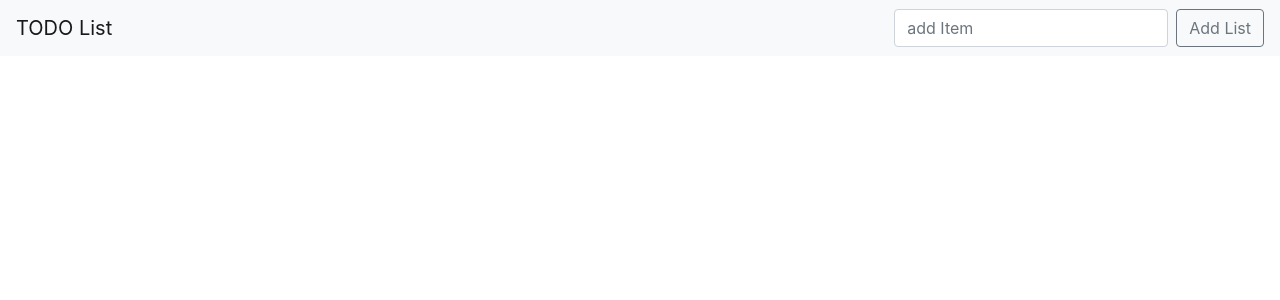
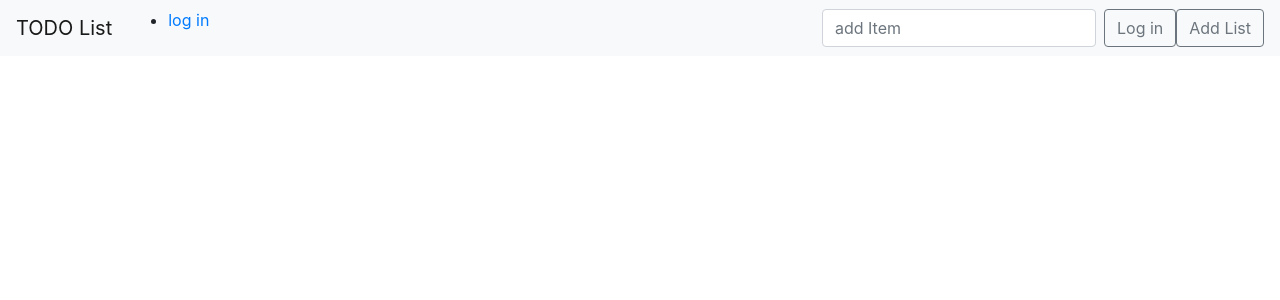
Before and after one commit to JackSmith17/TODOList, a Django app: page / in a window 1280 px wide. Shown: the top 300 px of the page. Run offline with Django 3.2, Linux system fonts and the light colour scheme; data that the repository does not hold is empty; some libraries are stand-ins or nearby versions.

```diff
--- a/todoList/todoListApp/templates/base.html
+++ b/todoList/todoListApp/templates/base.html
@@ -25,18 +25,30 @@
     <span class="navbar-toggler-icon"></span>
   </button>
 
+  	<div  class="top-bar">
+		<section class = "top-bar-section">
+			<ul class ="right">
+				{% if user %}
+					<li> <a href = "logout"> Log out ({{user}}) </a> </li>
+				{% else %}
+					<li> <a href = "login"> log in </a> </li>
+				{% endif %}
+			</ul>
+		</section>
+	</div>
+
+
   <div class="collapse navbar-collapse" id="navbarSupportedContent">
     <ul class="navbar-nav mr-auto">
 
-
-
     </ul>
-
 
     <form class="form-inline my-2 my-lg-0" method="POST">
 	{% csrf_token %}
       <input class="form-control mr-sm-2" type="search" placeholder="add Item" aria-label="Search" name= "itemV">
+	  <button class="btn btn-outline-secondary my-2 my-sm-0" type="submit">Log in</button>
       <button class="btn btn-outline-secondary my-2 my-sm-0" type="submit">Add List</button>
+
     </form>
   </div>
 </nav>
--- a/todoList/todoListApp/templates/home.html
+++ b/todoList/todoListApp/templates/home.html
@@ -12,6 +12,7 @@
 		{% endfor %}
 	{% endif %}
 
+	{% if user %}
 		{% if all_items %}
 			<table class ="table table-bordered">
 			{% for things in all_items %}
@@ -30,5 +31,6 @@
 				{% endif %}
 			{% endfor %}
 		{% endif %}
+	{% endif %}
 
 {% endblock %}
--- a/todoList/todoListApp/urls.py
+++ b/todoList/todoListApp/urls.py
@@ -14,4 +14,5 @@ urlpatterns = [
     path('uncross/<list_id>',   views.uncross, name ='uncross'),
     path('register',views.RegisterFormView.as_view(), name ='register'),
     path('login',views.LoginFormView.as_view(), name ='login'),
+    path('logout',views.logOut, name ='logout'),
 ]
--- a/todoList/todoListApp/views.py
+++ b/todoList/todoListApp/views.py
@@ -1,7 +1,7 @@
 from django.shortcuts import render, redirect
 from django.http import HttpResponse
 from django.views.generic.edit import FormView
-from django.contrib import messages
+from django.contrib import messages, auth
 from django.contrib.auth.forms import UserCreationForm
 from django.contrib.auth.forms import AuthenticationForm
 from .models import List
@@ -26,11 +26,13 @@ def home(request):
             form.save()
             all_items = List.objects.all
             messages.success(request,('Item has added'))
-            return render(request,'home.html',{'all_items':all_items})
+            return render(request,'home.html',{'all_items':all_items,
+                                               'user': auth.get_user(request).username })
 
     else:
         all_items = List.objects.all
-        return render(request,'home.html',{'all_items':all_items})
+        return render(request,'home.html',{'all_items':all_items,
+                                           'user': auth.get_user(request).username  })
 
 
 def delete(request,list_id):
@@ -88,3 +90,8 @@ class LoginFormView(FormView):
         #do auth
         login(self.request,self.user)
         return super(LoginFormView, self).form_valid(form)
+
+
+def logOut(request):
+    auth.logout(request)
+    return redirect('home')
```
Lines whose indentation alone changed are shown as unchanged.
